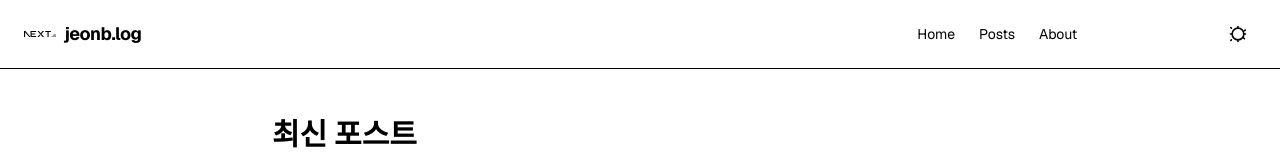
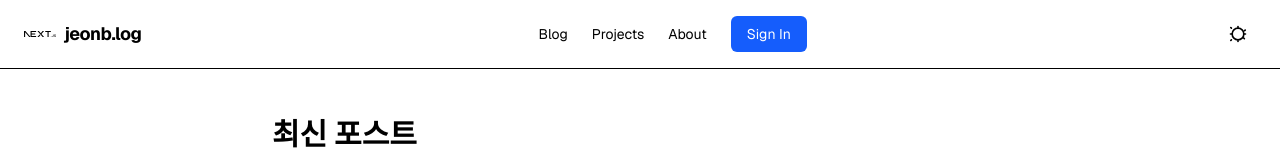
Before and after one commit to JeonB/jeonb-blog, a Next.js app: page / in a window 1280 px wide. Shown: the top 160 px of the page. Built offline with nearby package versions, Linux system fonts and the light colour scheme; no server answers; the database is empty.

Commit message:
feat(ui): replace anchor tags with Link components for improved navigation in headers and home page

```diff
--- a/app/page.tsx
+++ b/app/page.tsx
@@ -1,6 +1,7 @@
 import LikeButton from '../components/LikeButton'
 import { getAllPosts } from '../lib/post'
 import ClientHeader from '../components/ClientHeader'
+import Link from 'next/link'
 
 export default async function Home() {
   const posts = await getAllPosts()
@@ -22,11 +23,11 @@ export default async function Home() {
             <article
               key={post.slug}
               className="border-navy-100 dark:border-navy-800 dark:bg-navy-800 flex flex-col gap-2 rounded-lg border bg-white p-6 shadow-sm transition hover:shadow-md">
-              <a
+              <Link
                 href={`/blog/${post.slug}`}
                 className="text-primary dark:text-navy-100 mb-1 text-xl font-semibold hover:underline">
                 {post.title}
-              </a>
+              </Link>
               <div className="text-navy-500 dark:text-navy-200 mb-2 text-xs">
                 by {post.author} ·{' '}
                 {new Date(post.createdAt).toLocaleDateString()}
--- a/components/ClientHeader.tsx
+++ b/components/ClientHeader.tsx
@@ -2,6 +2,7 @@
 import { useSession, signIn, signOut } from 'next-auth/react'
 import ThemeToggle from './ThemeToggle'
 import Image from 'next/image'
+import Link from 'next/link'
 
 export default function ClientHeader() {
   const { data: session, status } = useSession()
@@ -13,31 +14,31 @@ export default function ClientHeader() {
         <span className="text-lg font-bold tracking-tight">jeonb.log</span>
       </div>
       <nav className="flex items-center gap-6 text-sm">
-        <a href="#" className="hover:underline">
-          Home
-        </a>
-        <a href="#" className="hover:underline">
-          Posts
-        </a>
-        <a href="#" className="hover:underline">
+        <Link href="/blog" className="hover:underline">
+          Blog
+        </Link>
+        <Link href="/projects" className="hover:underline">
+          Projects
+        </Link>
+        <Link href="/about" className="hover:underline">
           About
-        </a>
+        </Link>
         {/* 로그인/로그아웃 버튼 */}
         {status === 'loading' ? null : session ? (
           <button
             onClick={() => signOut()}
-            className="bg-navy-100 dark:bg-navy-700 hover:bg-navy-200 dark:hover:bg-navy-600 ml-4 rounded px-3 py-1">
-            로그아웃
+            className="rounded-md bg-blue-600 px-4 py-2 text-white hover:bg-blue-700">
+            Sign Out
           </button>
         ) : (
           <button
             onClick={() => signIn()}
-            className="bg-primary hover:bg-navy-700 ml-4 rounded px-3 py-1 text-white">
-            로그인
+            className="rounded-md bg-blue-600 px-4 py-2 text-white hover:bg-blue-700">
+            Sign In
           </button>
         )}
-        <ThemeToggle />
       </nav>
+      <ThemeToggle />
     </header>
   )
 }
--- a/components/Header.tsx
+++ b/components/Header.tsx
@@ -2,6 +2,7 @@
 import { useSession, signIn, signOut } from 'next-auth/react'
 import ThemeToggle from './ThemeToggle'
 import Image from 'next/image'
+import Link from 'next/link'
 
 export default function Header() {
   const { data: session, status } = useSession()
@@ -12,15 +13,15 @@ export default function Header() {
         <span className="text-lg font-bold tracking-tight">jeonb.log</span>
       </div>
       <nav className="flex items-center gap-6 text-sm">
-        <a href="#" className="hover:underline">
-          Home
-        </a>
-        <a href="#" className="hover:underline">
-          Posts
-        </a>
-        <a href="#" className="hover:underline">
+        <Link href="/blog" className="hover:underline">
+          Blog
+        </Link>
+        <Link href="/projects" className="hover:underline">
+          Projects
+        </Link>
+        <Link href="/about" className="hover:underline">
           About
-        </a>
+        </Link>
         {/* 로그인/로그아웃 버튼 */}
         {status === 'loading' ? null : session ? (
           <button
```
